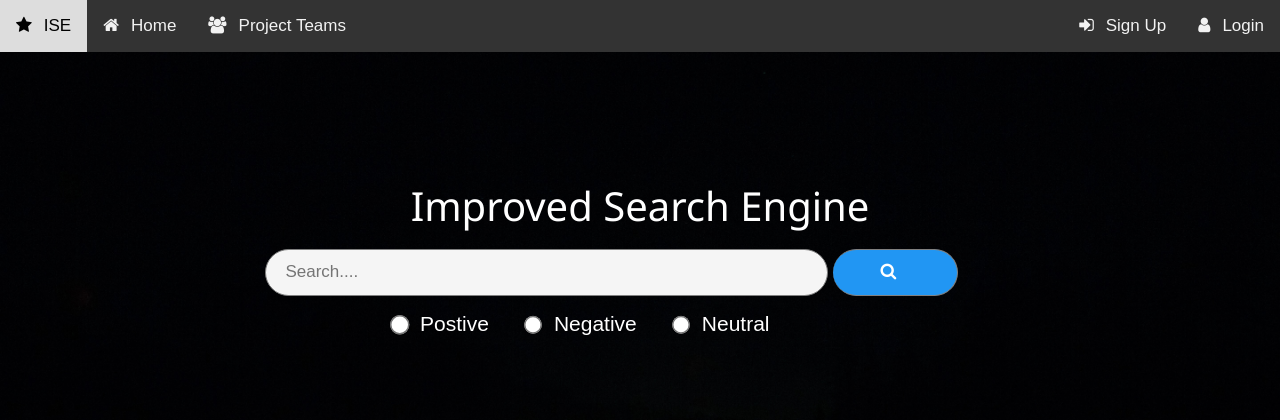
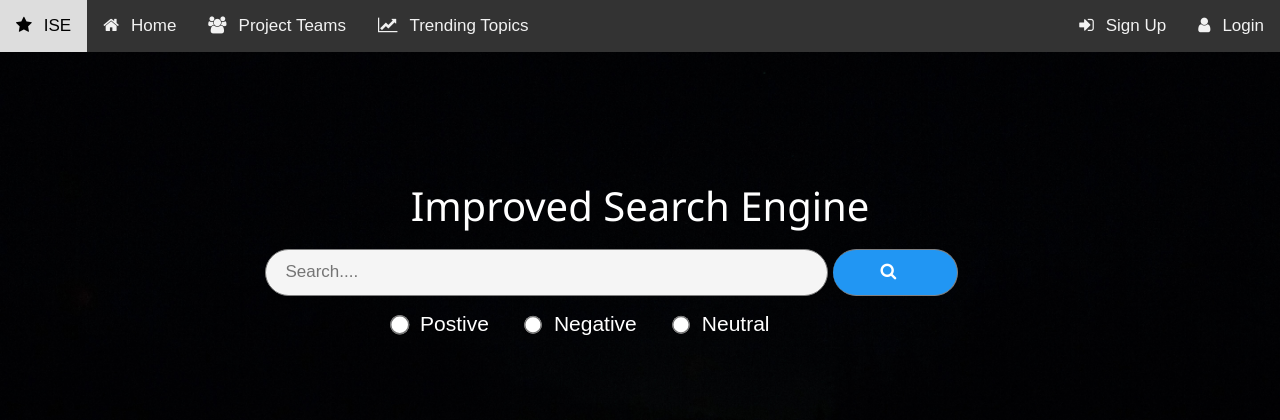
Before and after one commit to Tanu-N-Prabhu/Improved-Search-Engine-Based-on-Sentimental-Analysis, a Django app: page /search_engine_app/ in a window 1280 px wide. Shown: the top 420 px of the page. Run offline with Django 3.2, Linux system fonts and the light colour scheme; some libraries are stand-ins or nearby versions.

Commit message:
Update navBar.html
Added trending topics link on the navigation bar

```diff
--- a/template/navBar.html
+++ b/template/navBar.html
@@ -2,7 +2,7 @@
 The name of the file is navBar.html which contains all the html code.
 The second file is navBarStyle.css which contains all the related styles.
 The original nav bar code was found fron the website W3Schools.com
-Source: https://www.w3schools.com/css/css_navbar.asp -->
+Source: https://www.w3schools.com/howto/tryit.asp?filename=tryhow_js_topnav -->
 
 
 <!DOCTYPE html>
@@ -18,13 +18,14 @@ Source: https://www.w3schools.com/css/css_navbar.asp -->
 <body>
 
   <div class="topnav" id="myTopnav">
-    <a href="ise.html"><i class="fa fa-star"></i>ISE</a>
-    <a href="home.html" ><i class="fa fa-home"></i>Home</a>
-    <a href="projectTeam.html"><i class="fa fa-users"></i>Project Teams</a>
-    <a href="login.html" class="right"><i class="fa fa-user"></i>Login</a>
-    <a href="signUp.html" class = "right"><i class="fa fa-sign-in"></i>Sign Up</a>
+    <a href="ise.html" title= "Click here to know more about the improved search engine"><i class="fa fa-star" ></i>ISE</a>
+    <a href="home.html" title= "This takes you to the home page"><i class="fa fa-home"></i>Home</a>
+    <a href="projectTeam.html" title = "Click here to know more about the project teams"><i class="fa fa-users"></i>Project Teams</a>
+    <a href="login.html" title = "Click here to see the trending topics"><i class = "fa fa-line-chart"></i>Trending Topics</a>
+    <a href="login.html" class="right" title="Click here to login to the application"><i class="fa fa-user"></i>Login</a>
+    <a href="signUp.html" class = "right" title="Click here to create a new user account"><i class="fa fa-sign-in"></i>Sign Up</a>
     <!-- This code is for the three horizontal bar which would be enabled when the screen is shrinked (Responisive)-->
-    <a href="javascript:void(0);" class="icon" onclick="myFunction()"><i class="fa fa-bars"></i></a>
+    <a href="javascript:void(0);" class="icon" onclick="myFunction()" title="Click here to expand the menu"><i class="fa fa-bars"></i></a>
   </div>
 
 </body>
```
